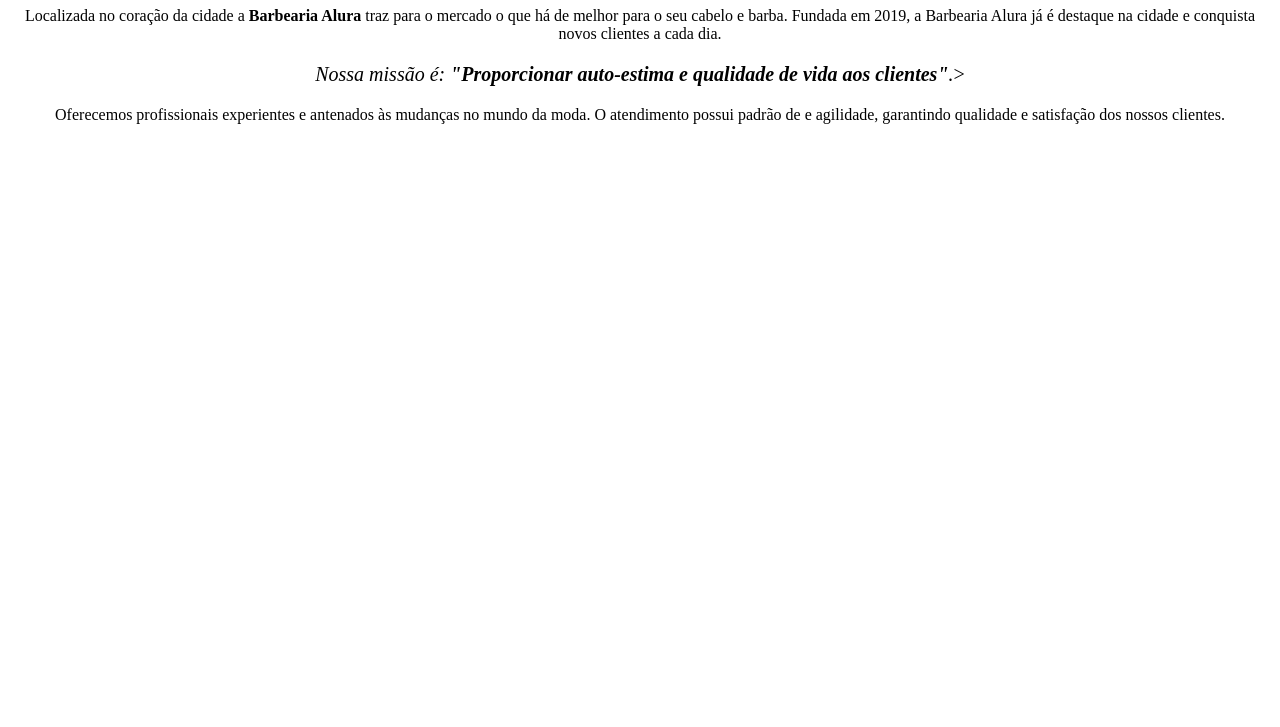
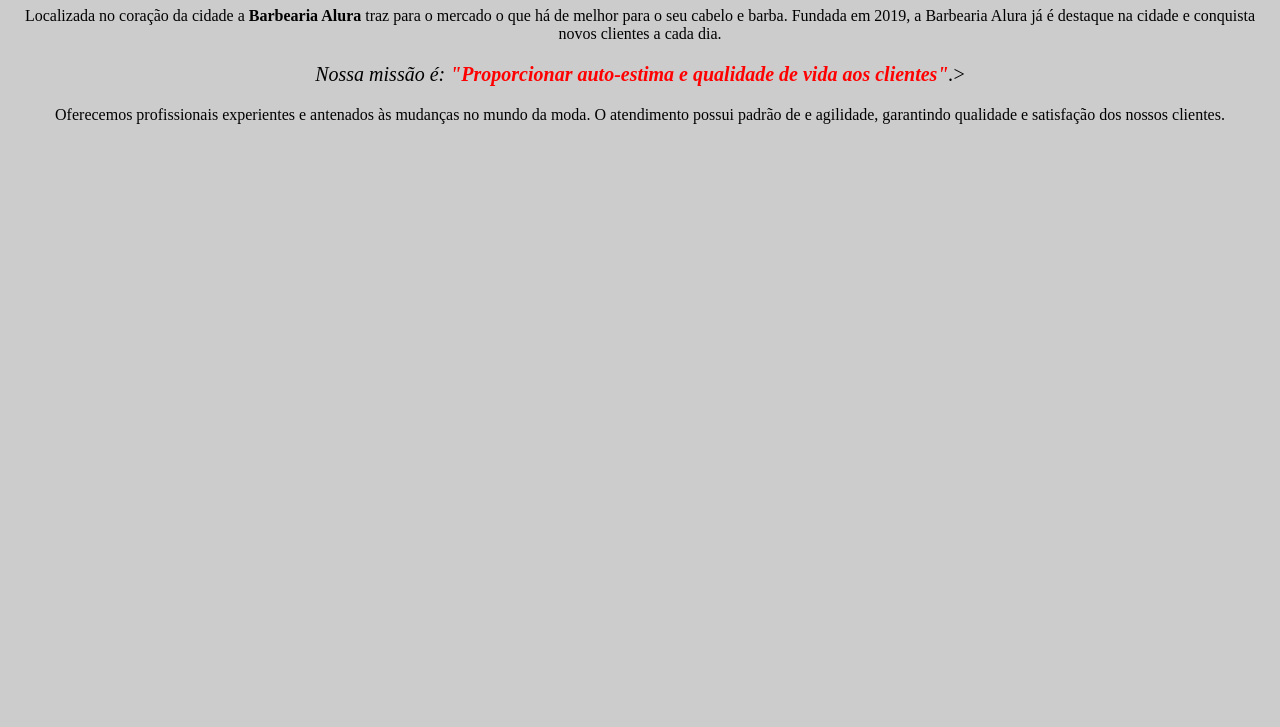
Before and after one commit to ricardohatsugai/alura.html5_e_css3_formacao, a plain HTML site: page index.html in a window 1280 px wide. Shown: the part 73-800 px from the top of the page. Drawn offline with Linux system fonts and the light colour scheme.

```diff
--- a/style.css
+++ b/style.css
@@ -1,3 +1,11 @@
+body {
+    background-color: #cccccc;
+}
+
 p {
     text-align: center;
 }
+
+em strong {
+    color: red;
+}
```
